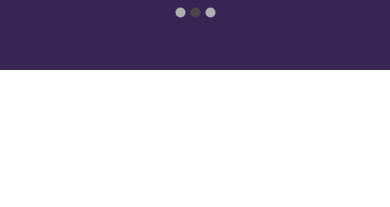
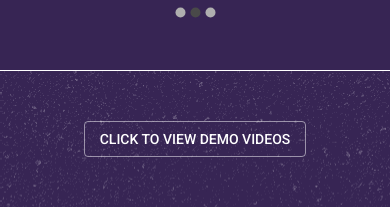
Before and after one commit to vxfontes/portfolio, a React (Create React App) app: page /project/1/1 in a window 390 px wide. Shown: the part 2042-2249 px from the top of the page. Before the commit the page ends 2112 px from the top, so only its background shows below. Built offline with nearby package versions, Linux system fonts and the light colour scheme.

Commit message:
feat: adicionando videos

```diff
--- a/src/pages/projects/project/project.tsx
+++ b/src/pages/projects/project/project.tsx
@@ -1,7 +1,7 @@
-import { Box, Button, Chip, Dialog, DialogContent, DialogContentText, Grid, Link, Slide, Typography, useMediaQuery } from "@material-ui/core";
+import { Box, Button, Chip, Dialog, Grid, Link, Slide, Typography, useMediaQuery } from "@material-ui/core";
 import Carousel from 'react-material-ui-carousel';
 import React, { useState } from "react";
-import { useParams } from "react-router-dom";
+import { useParams, Link as Routing } from "react-router-dom";
 import MyAppBar from "../../../components/appBar";
 import data from '../../../data/projects.json';
 import { ProjectProps } from '../../../interface/ProjectProps';
@@ -27,8 +27,14 @@ const Project = () => {
     const mobileVersion = useMediaQuery(theme.breakpoints.down('sm'));
 
     const [open, setOpen] = React.useState(false);
+    const [openVid, setOpenVid] = React.useState(false);
     const [imgTemp, setImgTemp] = useState<string>('');
+    const [vid, setVid] = useState<string[]>([]);
 
+
+    const handleCloseVid = () => {
+        setOpenVid(false);
+    };
 
     const handleClose = () => {
         setOpen(false);
@@ -39,10 +45,28 @@ const Project = () => {
         setOpen(true);
     }
 
+    const vidOpen = (img: string[]) => {
+        setVid(img);
+        setOpenVid(true);
+    }
+
     return (
         <>
             <Dialog className={classes.dialog} open={open} TransitionComponent={Transition} keepMounted onClose={handleClose}>
                 <img className={classes.picsDialog} src={imgTemp} />
+            </Dialog>
+
+            <Dialog className={classes.dialog} open={openVid} TransitionComponent={Transition} keepMounted onClose={handleCloseVid}>
+                <Box className={classes.dialogBox}>
+                    <Typography color='secondary' variant="h6">{language === 'portuguese' ? (<>Escolha: </>) : (<>Choose</>)}</Typography>
+                    {vid.map((vid: string, index) => (
+                        <Button className={classes.select} variant="contained" color='secondary'>
+                            <Link style={{ width: '100%', textDecoration: 'none', color: '#372554' }} href={vid}>
+                                {index+1}
+                            </Link>
+                        </Button>
+                    ))}
+                </Box>
             </Dialog>
 
             {data.map((proj: ProjectProps) => {
@@ -142,7 +166,7 @@ const Project = () => {
                                         {proj.link !== "" && (
                                             <Button className={classes.repoButton} fullWidth variant='outlined' color='secondary'>
                                                 <Link style={{ width: '100%', textDecoration: 'none' }} href={proj.link}>
-                                                    <Typography style={{ fontWeight: 'bold' }} align="center" variant="h6" color='secondary'>Repo</Typography>
+                                                    <Typography style={{ fontWeight: 'bold' }} align="center" variant="h6" color='secondary'>Github Repo</Typography>
                                                 </Link>
                                             </Button>
                                         )}
@@ -230,6 +254,30 @@ const Project = () => {
                                     </Box>
                                 </Grid>
                             )}
+
+                            {proj.videos.length !== 0 && (
+                                <Grid className={classes.paperVid} container direction='row' justifyContent='center' alignItems="center" spacing={1}>
+                                    {proj.videos.length === 1 ? (
+                                        <Button variant="outlined" color='secondary'>
+                                            <Link style={{ width: '100%', textDecoration: 'none', color: '#fff' }} href={proj.videos[0]}>
+                                                {language === 'portuguese' ? (
+                                                    <>Clique para visualizar vídeos de demonstração</>
+                                                ) : (
+                                                    <>Click to view demo videos</>
+                                                )}
+                                            </Link>
+                                        </Button>
+                                    ) : (
+                                        <Button variant="outlined" color='secondary' onClick={() => vidOpen(proj.videos)}>
+                                            {language === 'portuguese' ? (
+                                                <>Clique para visualizar vídeos de demonstração</>
+                                            ) : (
+                                                <>Click to view demo videos</>
+                                            )}
+                                        </Button>
+                                    )}
+                                </Grid>
+                            )}
                         </>
                     )
                 }
--- a/src/pages/projects/project/style.ts
+++ b/src/pages/projects/project/style.ts
@@ -1,5 +1,6 @@
 import { makeStyles, createStyles, Theme } from '@material-ui/core';
-import layers from '../../../assets/image/backLayers.svg'
+import layers from '../../../assets/image/backLayers.svg';
+import asfalttexture from '../../../assets/image/asfalttexture.png';
 
 const styles = makeStyles((theme: Theme) =>
     createStyles({
@@ -35,13 +36,31 @@ const styles = makeStyles((theme: Theme) =>
             },
         },
 
+        paperVid: {
+            width: '100%',
+            minHeight: '100%',
+            height: '100%',
+            borderTop: '1px solid #fff',
+            margin: 0,
+            padding: 50,
+            backgroundColor: theme.palette.mybackgroundColor?.main,
+            backgroundImage: `url(${asfalttexture})`,
+            [theme.breakpoints.only('sm')]: {
+                padding: 100
+            },
+            [theme.breakpoints.only('xs')]: {
+                padding: 50
+            },
+        },
+
         paperShadow: {
             width: '100%',
             minHeight: '100%',
             height: '100%',
-            boxShadow: '0px -9px 28px -10px rgba(0,0,0,0.78)',
+            boxShadow: '0px 3px 35px 5px rgba(0,0,0,0.75)',
             margin: 0,
             padding: 80,
+            zIndex: 2,
             backgroundColor: theme.palette.mybackgroundColor?.main,
             [theme.breakpoints.only('sm')]: {
                 padding: 100
@@ -174,7 +193,17 @@ const styles = makeStyles((theme: Theme) =>
         },
 
         dialog: {
-            height: '100%'
+            height: '100%',
+        },
+
+        dialogBox: {
+            backgroundColor: theme.palette.mybackgroundColor?.main,
+            padding: 20,
+        },
+
+        select: {
+            margin: 10,
+            marginRight: 5,
         }
 
     })
```
